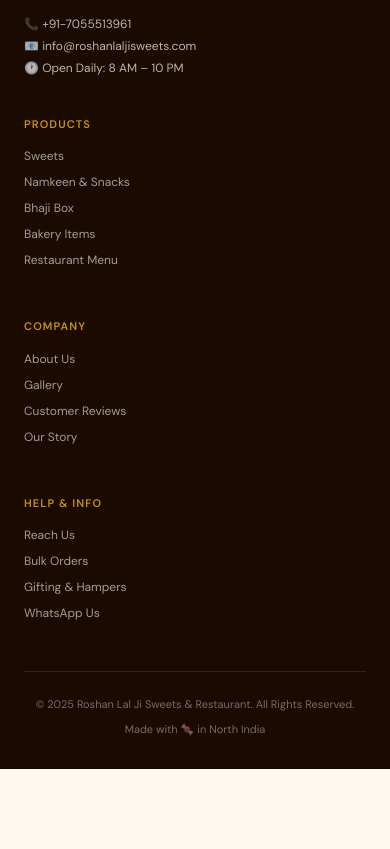
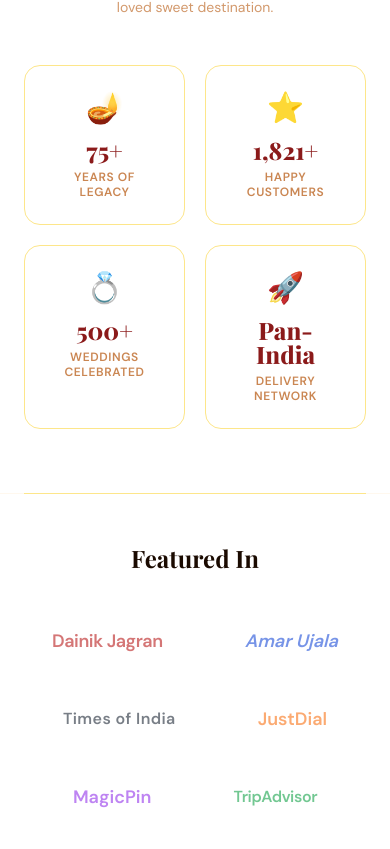
Before and after one commit to divya-dibsonai/Roshalalsweets, a Next.js app: page / in a window 390 px wide. Shown: the part 5355-6204 px from the top of the page. Before the commit the page ends 6124 px from the top, so only its background shows below. Built offline with nearby package versions, Linux system fonts and the light colour scheme; a web font is replaced by a local one.

Commit message:
Add Google Maps embed, SEO metadata, OG image, sitemap

```diff
--- a/app/page.tsx
+++ b/app/page.tsx
@@ -192,6 +192,84 @@
           </div>
         </div>
       </section>
+
+      {/* Trusted Across India — Stats */}
+      <section className="bg-white px-6 md:px-10 py-16">
+        <div className="max-w-5xl mx-auto">
+          <h2 className="font-playfair text-3xl md:text-4xl text-brand-dark font-bold text-center mb-3">
+            Trusted Across India
+          </h2>
+          <p className="text-center text-amber-700/60 text-sm mb-12 max-w-xl mx-auto">
+            From family celebrations to weddings and festive gifting — Roshan Lal Ji Sweets is North India's most loved sweet destination.
+          </p>
+
+          <div className="grid grid-cols-2 md:grid-cols-4 gap-5">
+            {[
+              { number: '75+', label: 'Years of Legacy', emoji: '🪔' },
+              { number: '1,821+', label: 'Happy Customers', emoji: '⭐' },
+              { number: '500+', label: 'Weddings Celebrated', emoji: '💍' },
+              { number: 'Pan-India', label: 'Delivery Network', emoji: '🚀' },
+            ].map((stat) => (
+              <div
+                key={stat.label}
+                className="group relative border border-amber-200 rounded-2xl p-6 text-center cursor-default
+                  transition-all duration-300 ease-out
+                  hover:border-gold hover:shadow-gold-glow
+                  hover:-translate-y-1 hover:bg-gradient-to-b hover:from-white hover:to-amber-50"
+              >
+                {/* Glow ring on hover */}
+                <div className="absolute inset-0 rounded-2xl opacity-0 group-hover:opacity-100 transition-opacity duration-300
+                  ring-1 ring-gold/40 ring-offset-0" />
+
+                <div className="text-3xl mb-3 transition-transform duration-300 group-hover:scale-110">
+                  {stat.emoji}
+                </div>
+                <div className="font-playfair text-2xl md:text-3xl font-extrabold text-maroon mb-2 leading-none">
+                  {stat.number}
+                </div>
+                <div className="text-xs font-semibold text-amber-700/70 uppercase tracking-wider leading-tight">
+                  {stat.label}
+                </div>
+              </div>
+            ))}
+          </div>
+        </div>
+      </section>
+
+      {/* Divider */}
+      <div className="max-w-5xl mx-auto px-6 md:px-10">
+        <hr className="border-amber-200" />
+      </div>
+
+      {/* Featured In — Media Logos */}
+      <section className="bg-white px-6 md:px-10 py-12">
+        <div className="max-w-5xl mx-auto">
+          <h3 className="font-playfair text-2xl text-brand-dark font-bold text-center mb-10">
+            Featured In
+          </h3>
+          <div className="flex flex-wrap items-center justify-center gap-x-10 gap-y-6">
+            {[
+              { name: 'Dainik Jagran', style: 'font-extrabold text-red-700 text-lg tracking-tight' },
+              { name: 'Amar Ujala', style: 'font-black text-blue-700 text-lg italic' },
+              { name: 'Times of India', style: 'font-bold text-gray-800 text-base tracking-wide' },
+              { name: 'JustDial', style: 'font-extrabold text-orange-500 text-lg' },
+              { name: 'MagicPin', style: 'font-black text-purple-600 text-lg' },
+              { name: 'TripAdvisor', style: 'font-bold text-green-600 text-base tracking-tight' },
+            ].map((media) => (
+              <div
+                key={media.name}
+                className="group px-5 py-3 rounded-xl border border-transparent
+                  hover:border-amber-200 hover:shadow-md hover:bg-amber-50/60
+                  transition-all duration-200 cursor-default"
+              >
+                <span className={`${media.style} opacity-60 group-hover:opacity-100 transition-opacity duration-200`}>
+                  {media.name}
+                </span>
+              </div>
+            ))}
+          </div>
+        </div>
+      </section>
     </>
   );
 }
--- a/tailwind.config.js
+++ b/tailwind.config.js
@@ -26,6 +26,14 @@
         playfair: ['Playfair Display', 'serif'],
         dm: ['DM Sans', 'sans-serif'],
       },
+      boxShadow: {
+        'gold-glow': '0 0 28px rgba(201,146,10,0.25)',
+        'gold-glow-lg': '0 0 40px rgba(201,146,10,0.35)',
+        'maroon-glow': '0 0 28px rgba(139,26,26,0.2)',
+      },
+      ringColor: {
+        gold: '#C9920A',
+      },
     },
   },
   plugins: [],
```
